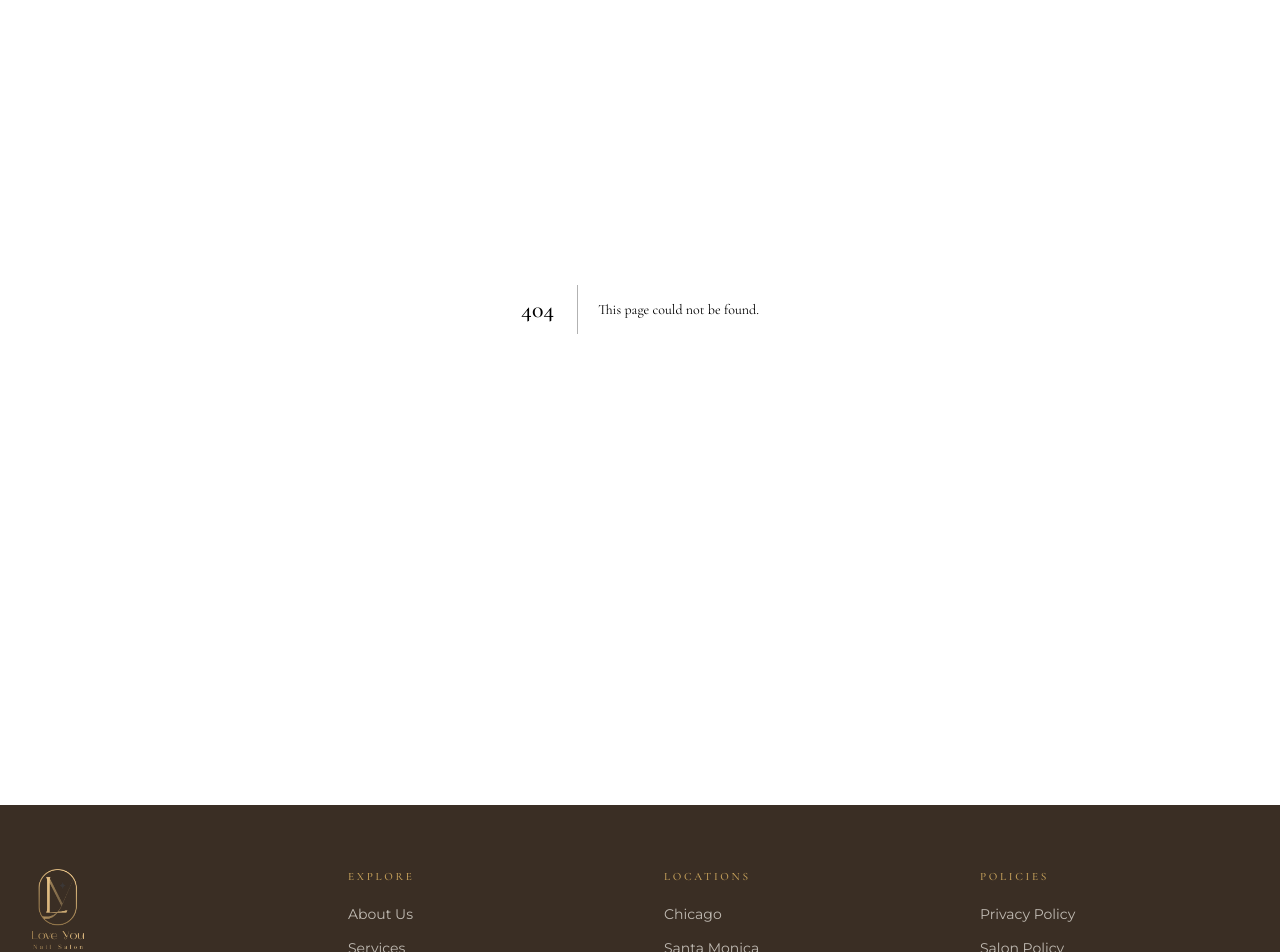
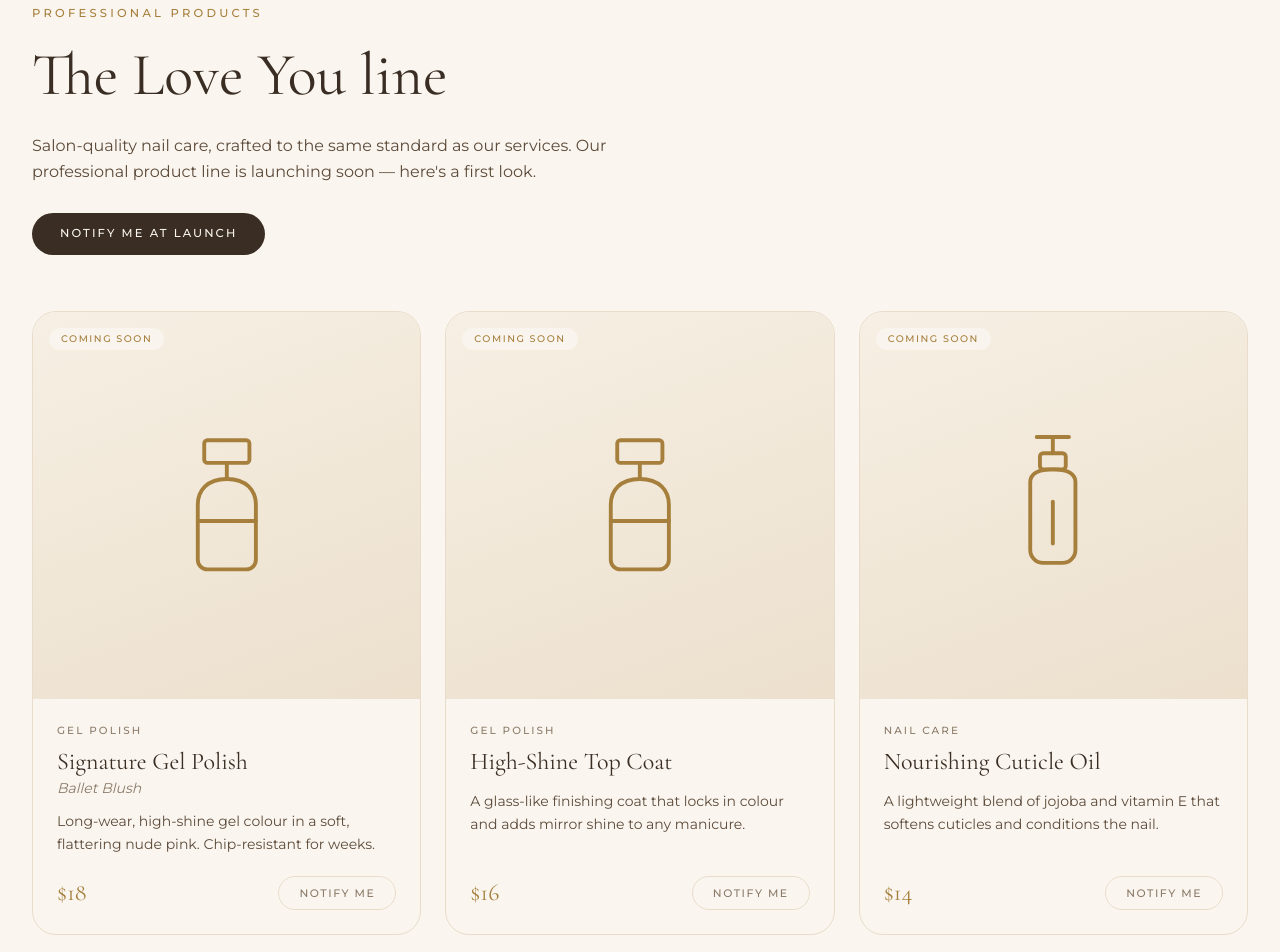
Before and after one commit to nursultantorobaev/loveyounails, a Next.js app: page /shop in a window 1280 px wide. Before the commit this address had no page. Shown: the part 180-1132 px from the top of the page. Built offline with nearby package versions, Linux system fonts and the light colour scheme.

Commit message:
Add Shop page with 5 sample products + home teaser (product line preview)
Co-Authored-By: Claude Opus 4.8 <noreply@anthropic.com>

```diff
--- a/src/app/page.tsx
+++ b/src/app/page.tsx
@@ -5,8 +5,10 @@ import VideoHero from "@/components/VideoHero";
 import Reveal from "@/components/Reveal";
 import CityScene from "@/components/CityScene";
 import StatementShowcase from "@/components/StatementShowcase";
+import ProductImage from "@/components/ProductImage";
 import { MARKETS } from "@/lib/locations";
 import { SERVICES, ADVANTAGES, REVIEWS } from "@/lib/content";
+import { PRODUCTS } from "@/lib/products";
 
 export default function Home() {
   return (
@@ -18,6 +20,7 @@ export default function Home() {
       <Portfolio />
       <LocationsPreview />
       <WhyUs />
+      <ProductsTeaser />
       <Memberships />
       <Reviews />
       <FinalCta />
@@ -261,6 +264,41 @@ function WhyUs() {
   );
 }
 
+/* ---------------------------- Products teaser --------------------------- */
+function ProductsTeaser() {
+  return (
+    <Section id="products" tone="ivory">
+      <div className="grid items-center gap-12 md:grid-cols-2">
+        <Reveal>
+          <p className="eyebrow">Professional Products</p>
+          <h2 className="mt-4 text-4xl leading-tight text-espresso md:text-5xl">
+            Your salon, at home
+          </h2>
+          <p className="mt-5 max-w-md text-brown leading-relaxed">
+            The Love You professional line brings salon-quality gel polish, nail
+            care and tools to your fingertips. Launching soon.
+          </p>
+          <div className="mt-8">
+            <Button href="/shop">Preview the Line</Button>
+          </div>
+        </Reveal>
+        <Reveal delay={100}>
+          <div className="grid grid-cols-3 gap-3">
+            {PRODUCTS.slice(0, 3).map((p) => (
+              <div
+                key={p.slug}
+                className="overflow-hidden rounded-2xl border border-sand"
+              >
+                <ProductImage kind={p.kind} className="aspect-square w-full" />
+              </div>
+            ))}
+          </div>
+        </Reveal>
+      </div>
+    </Section>
+  );
+}
+
 /* ------------------------------ Memberships ----------------------------- */
 function Memberships() {
   return (
--- /dev/null
+++ b/src/app/shop/page.tsx
@@ -0,0 +1,80 @@
+import type { Metadata } from "next";
+import ProductImage from "@/components/ProductImage";
+import { PRODUCTS } from "@/lib/products";
+
+export const metadata: Metadata = {
+  title: "Shop | Love You Nail Salon",
+  description:
+    "The Love You professional product line — premium gel polish, nail care and tools. Launching soon.",
+};
+
+const CONTACT_EMAIL = "loveyounailsalon@gmail.com";
+
+export default function ShopPage() {
+  return (
+    <div className="mx-auto max-w-7xl px-5 py-16 md:px-8 md:py-24">
+      {/* Header */}
+      <header className="max-w-2xl">
+        <p className="eyebrow">Professional Products</p>
+        <h1 className="mt-4 text-5xl leading-tight text-espresso md:text-6xl">
+          The Love You line
+        </h1>
+        <p className="mt-5 text-brown leading-relaxed">
+          Salon-quality nail care, crafted to the same standard as our services.
+          Our professional product line is launching soon — here's a first look.
+        </p>
+        <a
+          href={`mailto:${CONTACT_EMAIL}?subject=Notify%20me%20when%20the%20Love%20You%20line%20launches`}
+          className="mt-7 inline-flex items-center rounded-full bg-espresso px-7 py-3 text-[0.72rem] font-medium uppercase tracking-[0.18em] text-cream transition-colors hover:bg-gold-dark"
+        >
+          Notify me at launch
+        </a>
+      </header>
+
+      {/* Products */}
+      <div className="mt-14 grid gap-6 sm:grid-cols-2 lg:grid-cols-3">
+        {PRODUCTS.map((p) => (
+          <article
+            key={p.slug}
+            className="group flex flex-col overflow-hidden rounded-3xl border border-sand bg-cream"
+          >
+            <div className="relative">
+              <ProductImage kind={p.kind} className="aspect-square w-full" />
+              <span className="absolute left-4 top-4 rounded-full bg-cream/90 px-3 py-1 text-[0.6rem] font-medium uppercase tracking-[0.16em] text-gold-dark">
+                Coming soon
+              </span>
+            </div>
+            <div className="flex flex-1 flex-col p-6">
+              <p className="text-[0.65rem] font-medium uppercase tracking-[0.2em] text-brown-soft">
+                {p.category}
+              </p>
+              <h2 className="mt-2 text-2xl text-espresso">{p.name}</h2>
+              {p.variant && (
+                <p className="text-sm italic text-brown-soft">{p.variant}</p>
+              )}
+              <p className="mt-3 flex-1 text-sm leading-relaxed text-brown">
+                {p.description}
+              </p>
+              <div className="mt-5 flex items-center justify-between">
+                <span className="font-display text-2xl text-gold-dark">
+                  ${p.price}
+                </span>
+                <span
+                  className="cursor-not-allowed rounded-full border border-sand px-5 py-2 text-[0.68rem] font-medium uppercase tracking-[0.14em] text-brown-soft"
+                  aria-disabled="true"
+                >
+                  Notify Me
+                </span>
+              </div>
+            </div>
+          </article>
+        ))}
+      </div>
+
+      <p className="mt-12 text-sm text-brown-soft">
+        Prices shown are indicative and subject to change at launch. Online
+        ordering will be available soon.
+      </p>
+    </div>
+  );
+}
--- a/src/components/Footer.tsx
+++ b/src/components/Footer.tsx
@@ -26,6 +26,7 @@ export default function Footer() {
           <FooterCol title="Explore">
             <FooterLink href="/#about">About Us</FooterLink>
             <FooterLink href="/#services">Services</FooterLink>
+            <FooterLink href="/shop">Shop</FooterLink>
             <FooterLink href="/memberships">Memberships</FooterLink>
             <FooterLink href="/#reviews">Reviews</FooterLink>
           </FooterCol>
--- a/src/components/Header.tsx
+++ b/src/components/Header.tsx
@@ -8,6 +8,7 @@ const NAV = [
   { label: "About", href: "/#about" },
   { label: "Locations", href: "/locations" },
   { label: "Prices", href: "/prices" },
+  { label: "Shop", href: "/shop" },
   { label: "Memberships", href: "/memberships" },
   { label: "Reviews", href: "/#reviews" },
 ];
--- /dev/null
+++ b/src/components/ProductImage.tsx
@@ -0,0 +1,77 @@
+import type { ProductKind } from "@/lib/products";
+
+/**
+ * Brand-toned line-art product illustration placeholder, per product type.
+ * Swap for real product photography when available.
+ */
+export default function ProductImage({
+  kind,
+  className = "",
+}: {
+  kind: ProductKind;
+  className?: string;
+}) {
+  return (
+    <div
+      className={`relative flex items-center justify-center overflow-hidden ${className}`}
+      style={{ background: "linear-gradient(160deg,#f6efe3,#ece0cd)" }}
+    >
+      <svg
+        viewBox="0 0 120 120"
+        className="h-1/2 w-1/2 text-gold-dark"
+        fill="none"
+        stroke="currentColor"
+        strokeWidth="2.4"
+        strokeLinecap="round"
+        strokeLinejoin="round"
+        aria-hidden="true"
+      >
+        {ICONS[kind]}
+      </svg>
+    </div>
+  );
+}
+
+const ICONS: Record<ProductKind, React.ReactNode> = {
+  // nail polish bottle with brush cap
+  bottle: (
+    <>
+      <rect x="46" y="20" width="28" height="14" rx="2" />
+      <line x1="60" y1="34" x2="60" y2="44" />
+      <path d="M42 60c0-9 6-16 18-16s18 7 18 16v34a6 6 0 0 1-6 6H48a6 6 0 0 1-6-6V60z" />
+      <line x1="42" y1="70" x2="78" y2="70" />
+    </>
+  ),
+  // dropper / serum bottle
+  dropper: (
+    <>
+      <path d="M50 18h20M60 18v10" />
+      <rect x="52" y="28" width="16" height="10" rx="2" />
+      <path d="M46 46c0-5 4-8 14-8s14 3 14 8v42a8 8 0 0 1-8 8H54a8 8 0 0 1-8-8V46z" />
+      <line x1="60" y1="58" x2="60" y2="84" />
+    </>
+  ),
+  // glass nail file
+  file: (
+    <>
+      <rect x="40" y="18" width="16" height="84" rx="8" transform="rotate(20 48 60)" />
+      <line x1="52" y1="30" x2="66" y2="86" />
+    </>
+  ),
+  // cream jar
+  jar: (
+    <>
+      <rect x="34" y="30" width="52" height="12" rx="3" />
+      <path d="M38 42h44v42a8 8 0 0 1-8 8H46a8 8 0 0 1-8-8V42z" />
+      <path d="M52 62c4-4 12-4 16 0" />
+    </>
+  ),
+  // spray bottle
+  spray: (
+    <>
+      <path d="M40 20h14v10H40z" />
+      <path d="M54 24h10l-4 6h-6" />
+      <path d="M40 42c0-7 4-12 14-12s14 5 14 12v48a8 8 0 0 1-8 8H48a8 8 0 0 1-8-8V42z" />
+    </>
+  ),
+};
--- /dev/null
+++ b/src/lib/products.ts
@@ -0,0 +1,63 @@
+// Sample products for the upcoming Love You professional line.
+// Preview only — checkout is not wired yet (foundation for future e-commerce).
+
+export type ProductKind = "bottle" | "dropper" | "file" | "jar" | "spray";
+
+export interface Product {
+  slug: string;
+  name: string;
+  variant?: string;
+  category: string;
+  price: number;
+  description: string;
+  kind: ProductKind;
+}
+
+export const PRODUCTS: Product[] = [
+  {
+    slug: "signature-gel-polish-ballet-blush",
+    name: "Signature Gel Polish",
+    variant: "Ballet Blush",
+    category: "Gel Polish",
+    price: 18,
+    description:
+      "Long-wear, high-shine gel colour in a soft, flattering nude pink. Chip-resistant for weeks.",
+    kind: "bottle",
+  },
+  {
+    slug: "high-shine-top-coat",
+    name: "High-Shine Top Coat",
+    category: "Gel Polish",
+    price: 16,
+    description:
+      "A glass-like finishing coat that locks in colour and adds mirror shine to any manicure.",
+    kind: "bottle",
+  },
+  {
+    slug: "nourishing-cuticle-oil",
+    name: "Nourishing Cuticle Oil",
+    category: "Nail Care",
+    price: 14,
+    description:
+      "A lightweight blend of jojoba and vitamin E that softens cuticles and conditions the nail.",
+    kind: "dropper",
+  },
+  {
+    slug: "crystal-glass-nail-file",
+    name: "Crystal Glass Nail File",
+    category: "Tools",
+    price: 12,
+    description:
+      "A gentle, precise glass file that shapes without splitting — a salon essential for home.",
+    kind: "file",
+  },
+  {
+    slug: "repair-hand-nail-cream",
+    name: "Repair Hand & Nail Cream",
+    category: "Nail Care",
+    price: 15,
+    description:
+      "A rich, fast-absorbing cream that nourishes hands and strengthens nails between visits.",
+    kind: "jar",
+  },
+];
```
